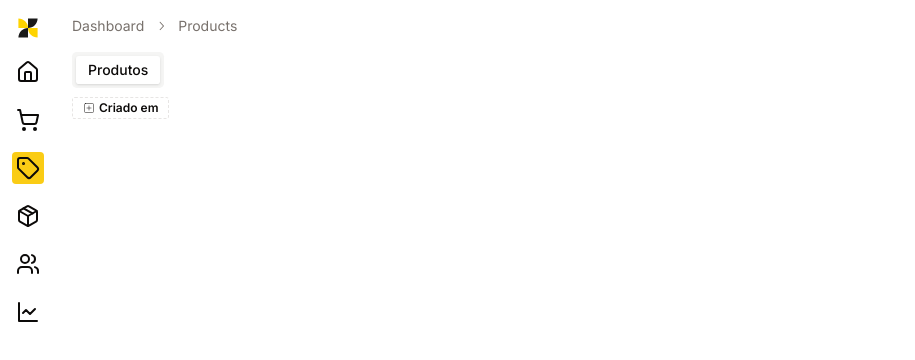
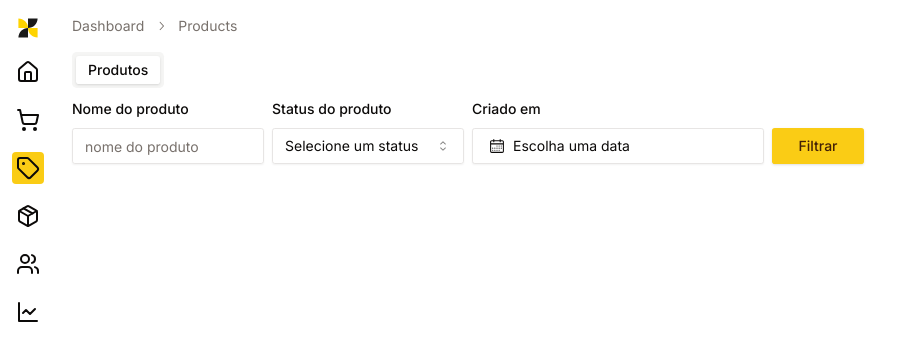
Before and after one commit to CodeUi-dev/Shine-ECommerce, a Next.js app in the folder workspaces/shine-dashboard/: page /dashboard/products in a window 1280 px wide. Shown: the top 360 px of the page, without its empty margins (0-915 px from the left). Built offline with nearby package versions, Linux system fonts and the light colour scheme.

Commit message:
feat(ProductsFilter): Add name, status and createdAt filters with reset and submit btn

```diff
--- a/workspaces/shine-dashboard/package.json
+++ b/workspaces/shine-dashboard/package.json
@@ -18,6 +18,7 @@
     "@radix-ui/react-label": "^2.0.2",
     "@radix-ui/react-popover": "^1.0.7",
     "@radix-ui/react-scroll-area": "^1.0.5",
+    "@radix-ui/react-select": "^2.0.0",
     "@radix-ui/react-separator": "^1.0.3",
     "@radix-ui/react-slot": "^1.0.2",
     "@radix-ui/react-tabs": "^1.0.4",
--- a/workspaces/shine-dashboard/src/app/dashboard/products/_components/products/productsFilter.tsx
+++ b/workspaces/shine-dashboard/src/app/dashboard/products/_components/products/productsFilter.tsx
@@ -1,28 +1,45 @@
 'use client'
 
-import { Badge } from "@/components/ui/badge"
 import { Button } from "@/components/ui/button"
 import { DatePickerWithRange } from "@/components/ui/date-picker-range"
-import { Popover, PopoverContent, PopoverTrigger } from "@/components/ui/popover"
+import { Form, FormControl, FormField, FormItem, FormLabel, FormMessage } from "@/components/ui/form"
+import { Input } from "@/components/ui/input"
+import { Select, SelectContent, SelectItem, SelectTrigger, SelectValue } from "@/components/ui/select"
 import { zodResolver } from "@hookform/resolvers/zod"
-import { PopoverClose } from "@radix-ui/react-popover"
-import { SquarePlus } from "lucide-react"
-import { Controller, useForm } from "react-hook-form"
+import { useForm } from "react-hook-form"
 import { z } from "zod"
 
 const filtersSchema = z.object({
+	name: z.string().optional(),
+	status: z.string().optional(),
 	createdAt: z.object({
-		from: z.date(),
-		to: z.date()
+		from: z.date().optional(),
+		to: z.date().optional()
 	})
 })
+
+
+const availableStatus = [
+	{
+		id: 1,
+		label: 'Ativado',
+		value: 'active'
+	},
+	{
+		id: 2,
+		label: 'Arquivado',
+		value: 'archived'
+	},
+]
 
 type filtersFormType = z.infer<typeof filtersSchema>
 
 const ProductsFilter = () => {
-	const { control } = useForm<filtersFormType>({
+	const productsFilterForm = useForm<filtersFormType>({
 		resolver: zodResolver(filtersSchema),
 		defaultValues: {
+			name: undefined,
+			status: '',
 			createdAt: {
 				from: undefined,
 				to: undefined
@@ -30,27 +47,100 @@
 		}
 	})
 
+	const handleOnSubmit = async (data: filtersFormType) => {
+		event?.preventDefault()
+
+		console.log('data: ', data)
+		await new Promise(res => setTimeout(res, 2000))
+	}
+
+	const isThereAnyFilters = () => {
+		const { getValues } = productsFilterForm
+
+		const doesNameHaveValues = getValues('name')
+		const doesStatusHaveValues = getValues('status') != ''
+		const doesCreatedAtHaveValues = getValues('createdAt.from') && getValues('createdAt.to')
+
+		return doesNameHaveValues || doesStatusHaveValues || doesCreatedAtHaveValues
+	}
+
 	return (
-		<div className='flex gap-2'>
-			<Popover>
-				<PopoverTrigger>
-					<Badge variant='filter' className='border-dashed cursor-pointer hover:bg-gray-200'>
-						<SquarePlus size={12} strokeWidth={1} />
-						<span className='ml-1'>Criado em</span>
-					</Badge>
-				</PopoverTrigger>
-				<PopoverContent className='space-y-2'>
-					<Controller
-						control={control}
-						name='createdAt'
-						render={({ field }) => <DatePickerWithRange {...field} />}
-					/>
-					<PopoverClose asChild>
-						<Button className='w-full'>Aplicar</Button>
-					</PopoverClose>
-				</PopoverContent>
-			</Popover>
-		</div>
+		<Form {...productsFilterForm}>
+			<form
+				onSubmit={productsFilterForm.handleSubmit(handleOnSubmit)}
+				className='grid grid-cols-12 gap-2'
+			>
+				<FormField
+					control={productsFilterForm.control}
+					name="name"
+					render={({ field }) => (
+						<FormItem className='col-span-2'>
+							<FormLabel>Nome do produto</FormLabel>
+							<FormControl>
+								<Input placeholder="nome do produto" {...field} />
+							</FormControl>
+							<FormMessage />
+						</FormItem>
+					)}
+				/>
+
+				<FormField
+					control={productsFilterForm.control}
+					name="status"
+					render={({ field }) => (
+						<FormItem className='col-span-2'>
+							<FormLabel>Status do produto</FormLabel>
+							<Select value={field.value} onValueChange={field.onChange}>
+								<FormControl>
+									<SelectTrigger>
+										<SelectValue placeholder="Selecione um status" />
+									</SelectTrigger>
+								</FormControl>
+								<SelectContent>
+									{availableStatus.map(status => (
+										<SelectItem key={status.id} value={status.value}>
+											{status.label}
+										</SelectItem>
+									))}
+								</SelectContent>
+							</Select>
+						</FormItem>
+					)}
+				/>
+
+				<FormField
+					control={productsFilterForm.control}
+					name="createdAt"
+					render={({ field }) => (
+						<FormItem className='col-span-3'>
+							<FormLabel>Criado em</FormLabel>
+							<FormControl>
+								<DatePickerWithRange {...field} />
+							</FormControl>
+							<FormMessage />
+						</FormItem>
+					)}
+				/>
+
+				{isThereAnyFilters() && (
+					<Button
+						variant='ghost'
+						className='self-end'
+						onClick={() => productsFilterForm.reset()}
+					>
+						Limpar filtros
+					</Button>
+				)}
+
+				<Button
+					type='submit'
+					className='self-end'
+					disabled={productsFilterForm.formState.isSubmitting}
+				>
+					Filtrar
+				</Button>
+			</form>
+		</Form>
 	)
 }
 
--- a/workspaces/shine-dashboard/src/app/dashboard/products/_components/products/productsPage.tsx
+++ b/workspaces/shine-dashboard/src/app/dashboard/products/_components/products/productsPage.tsx
@@ -4,10 +4,10 @@
 
 
 	return (
-		<>
+		<div>
 			<ProductsFilter />
 			{/* <ProductsTable /> */}
-		</>
+		</div>
 	)
 }
 
--- a/workspaces/shine-dashboard/src/app/dashboard/products/page.tsx
+++ b/workspaces/shine-dashboard/src/app/dashboard/products/page.tsx
@@ -4,7 +4,7 @@
 const ProductsPage = () => {
 	return (
 		<div>
-			<Tabs defaultValue="products" className="w-[400px]">
+			<Tabs defaultValue="products">
 				<TabsList>
 					<TabsTrigger value="products">Produtos</TabsTrigger>
 				</TabsList>
--- a/workspaces/shine-dashboard/src/components/ui/date-picker-range.tsx
+++ b/workspaces/shine-dashboard/src/components/ui/date-picker-range.tsx
@@ -17,8 +17,8 @@
 interface IDatePickerWithRange extends React.HTMLAttributes<HTMLDivElement> {
   classname?: string
   value: {
-    from: Date | undefined
-    to: Date | undefined
+    from?: Date
+    to?: Date
   }
 }
 
--- /dev/null
+++ b/workspaces/shine-dashboard/src/components/ui/select.tsx
@@ -0,0 +1,164 @@
+"use client"
+
+import * as React from "react"
+import {
+  CaretSortIcon,
+  CheckIcon,
+  ChevronDownIcon,
+  ChevronUpIcon,
+} from "@radix-ui/react-icons"
+import * as SelectPrimitive from "@radix-ui/react-select"
+
+import { cn } from "@/lib/utils"
+
+const Select = SelectPrimitive.Root
+
+const SelectGroup = SelectPrimitive.Group
+
+const SelectValue = SelectPrimitive.Value
+
+const SelectTrigger = React.forwardRef<
+  React.ElementRef<typeof SelectPrimitive.Trigger>,
+  React.ComponentPropsWithoutRef<typeof SelectPrimitive.Trigger>
+>(({ className, children, ...props }, ref) => (
+  <SelectPrimitive.Trigger
+    ref={ref}
+    className={cn(
+      "flex h-9 w-full items-center justify-between whitespace-nowrap rounded-md border border-input bg-transparent px-3 py-2 text-sm shadow-sm ring-offset-background placeholder:text-muted-foreground focus:outline-none focus:ring-1 focus:ring-ring disabled:cursor-not-allowed disabled:opacity-50 [&>span]:line-clamp-1",
+      className
+    )}
+    {...props}
+  >
+    {children}
+    <SelectPrimitive.Icon asChild>
+      <CaretSortIcon className="h-4 w-4 opacity-50" />
+    </SelectPrimitive.Icon>
+  </SelectPrimitive.Trigger>
+))
+SelectTrigger.displayName = SelectPrimitive.Trigger.displayName
+
+const SelectScrollUpButton = React.forwardRef<
+  React.ElementRef<typeof SelectPrimitive.ScrollUpButton>,
+  React.ComponentPropsWithoutRef<typeof SelectPrimitive.ScrollUpButton>
+>(({ className, ...props }, ref) => (
+  <SelectPrimitive.ScrollUpButton
+    ref={ref}
+    className={cn(
+      "flex cursor-default items-center justify-center py-1",
+      className
+    )}
+    {...props}
+  >
+    <ChevronUpIcon />
+  </SelectPrimitive.ScrollUpButton>
+))
+SelectScrollUpButton.displayName = SelectPrimitive.ScrollUpButton.displayName
+
+const SelectScrollDownButton = React.forwardRef<
+  React.ElementRef<typeof SelectPrimitive.ScrollDownButton>,
+  React.ComponentPropsWithoutRef<typeof SelectPrimitive.ScrollDownButton>
+>(({ className, ...props }, ref) => (
+  <SelectPrimitive.ScrollDownButton
+    ref={ref}
+    className={cn(
+      "flex cursor-default items-center justify-center py-1",
+      className
+    )}
+    {...props}
+  >
+    <ChevronDownIcon />
+  </SelectPrimitive.ScrollDownButton>
+))
+SelectScrollDownButton.displayName =
+  SelectPrimitive.ScrollDownButton.displayName
+
+const SelectContent = React.forwardRef<
+  React.ElementRef<typeof SelectPrimitive.Content>,
+  React.ComponentPropsWithoutRef<typeof SelectPrimitive.Content>
+>(({ className, children, position = "popper", ...props }, ref) => (
+  <SelectPrimitive.Portal>
+    <SelectPrimitive.Content
+      ref={ref}
+      className={cn(
+        "relative z-50 max-h-96 min-w-[8rem] overflow-hidden rounded-md border bg-popover text-popover-foreground shadow-md data-[state=open]:animate-in data-[state=closed]:animate-out data-[state=closed]:fade-out-0 data-[state=open]:fade-in-0 data-[state=closed]:zoom-out-95 data-[state=open]:zoom-in-95 data-[side=bottom]:slide-in-from-top-2 data-[side=left]:slide-in-from-right-2 data-[side=right]:slide-in-from-left-2 data-[side=top]:slide-in-from-bottom-2",
+        position === "popper" &&
+          "data-[side=bottom]:translate-y-1 data-[side=left]:-translate-x-1 data-[side=right]:translate-x-1 data-[side=top]:-translate-y-1",
+        className
+      )}
+      position={position}
+      {...props}
+    >
+      <SelectScrollUpButton />
+      <SelectPrimitive.Viewport
+        className={cn(
+          "p-1",
+          position === "popper" &&
+            "h-[var(--radix-select-trigger-height)] w-full min-w-[var(--radix-select-trigger-width)]"
+        )}
+      >
+        {children}
+      </SelectPrimitive.Viewport>
+      <SelectScrollDownButton />
+    </SelectPrimitive.Content>
+  </SelectPrimitive.Portal>
+))
+SelectContent.displayName = SelectPrimitive.Content.displayName
+
+const SelectLabel = React.forwardRef<
+  React.ElementRef<typeof SelectPrimitive.Label>,
+  React.ComponentPropsWithoutRef<typeof SelectPrimitive.Label>
+>(({ className, ...props }, ref) => (
+  <SelectPrimitive.Label
+    ref={ref}
+    className={cn("px-2 py-1.5 text-sm font-semibold", className)}
+    {...props}
+  />
+))
+SelectLabel.displayName = SelectPrimitive.Label.displayName
+
+const SelectItem = React.forwardRef<
+  React.ElementRef<typeof SelectPrimitive.Item>,
+  React.ComponentPropsWithoutRef<typeof SelectPrimitive.Item>
+>(({ className, children, ...props }, ref) => (
+  <SelectPrimitive.Item
+    ref={ref}
+    className={cn(
+      "relative flex w-full cursor-default select-none items-center rounded-sm py-1.5 pl-2 pr-8 text-sm outline-none focus:bg-accent focus:text-accent-foreground data-[disabled]:pointer-events-none data-[disabled]:opacity-50",
+      className
+    )}
+    {...props}
+  >
+    <span className="absolute right-2 flex h-3.5 w-3.5 items-center justify-center">
+      <SelectPrimitive.ItemIndicator>
+        <CheckIcon className="h-4 w-4" />
+      </SelectPrimitive.ItemIndicator>
+    </span>
+    <SelectPrimitive.ItemText>{children}</SelectPrimitive.ItemText>
+  </SelectPrimitive.Item>
+))
+SelectItem.displayName = SelectPrimitive.Item.displayName
+
+const SelectSeparator = React.forwardRef<
+  React.ElementRef<typeof SelectPrimitive.Separator>,
+  React.ComponentPropsWithoutRef<typeof SelectPrimitive.Separator>
+>(({ className, ...props }, ref) => (
+  <SelectPrimitive.Separator
+    ref={ref}
+    className={cn("-mx-1 my-1 h-px bg-muted", className)}
+    {...props}
+  />
+))
+SelectSeparator.displayName = SelectPrimitive.Separator.displayName
+
+export {
+  Select,
+  SelectGroup,
+  SelectValue,
+  SelectTrigger,
+  SelectContent,
+  SelectLabel,
+  SelectItem,
+  SelectSeparator,
+  SelectScrollUpButton,
+  SelectScrollDownButton,
+}
```
Also changed, not shown: 1 other file (tests, documents, lock files or other folders).
